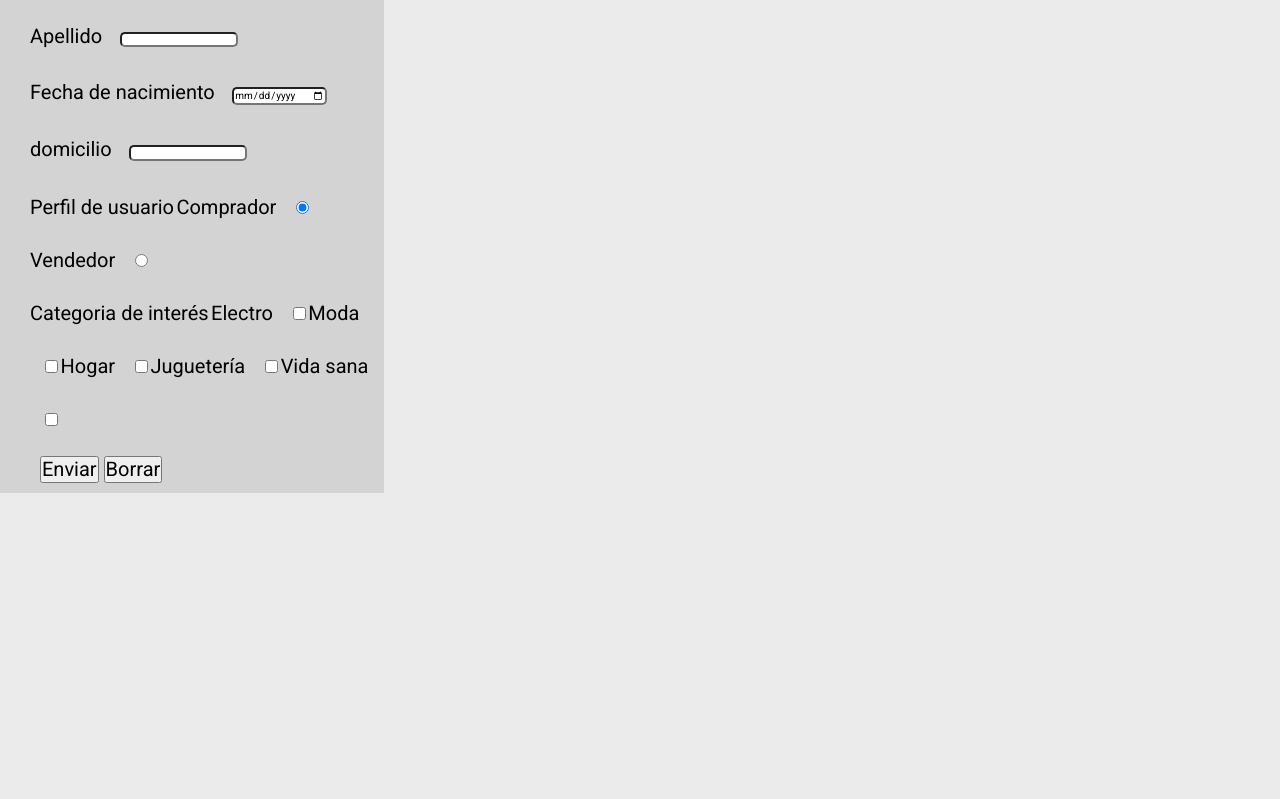
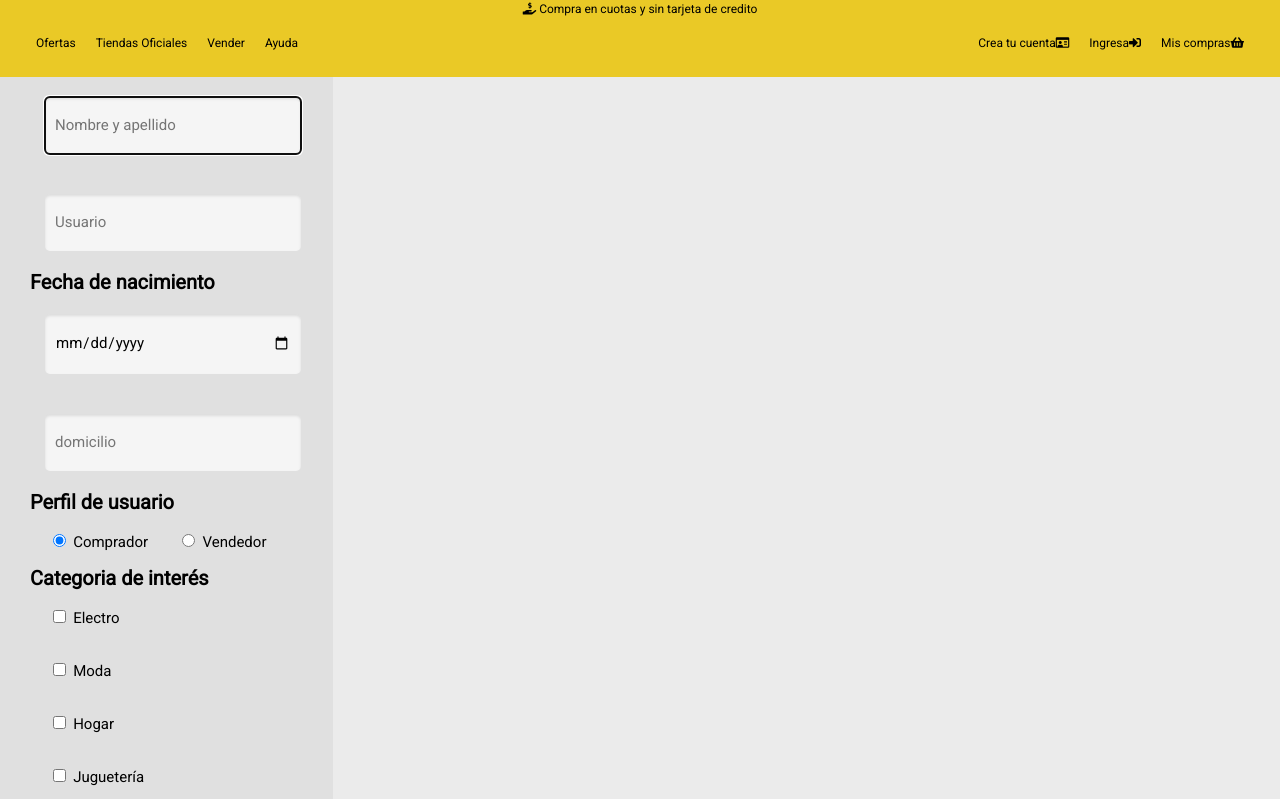
Before and after one commit to midoc05/MercadoLiebre, a website: page views/register.html in a window 1280 px wide. Shown: the part 185-984 px from the top of the page. Before the commit the page ends 800 px from the top, so only its background shows below. Drawn offline with Linux system fonts and the light colour scheme.

Commit message:
se completan formularios con estilos, faltas los @media

```diff
--- a/public/css/home-styles.css
+++ b/public/css/home-styles.css
@@ -247,12 +247,39 @@ ul{
   flex-direction: column;
   right: 50%;
   padding-left: 30px;
-  background-color: lightgrey;
-  width: 30%;
+  background-color: #e0e0e0;
+  width: 26vw;
+  align-content: center;
+  align-self: center;
+}
+.register-form input {
+  padding: 20px 10px;
+  font-size: 1.5rem;
+  margin: 2.5%;
+}
+.campo_comp{
+  background: #f5f5f5;
+  font-size: 1.5rem;
+  -moz-border-radius: 3px;
+  -webkit-border-radius: 3px;
+  border-radius: 3px;
+  border: none;
+  padding: 13px 10px;
+  width: 20vw;
+  margin-bottom: 20px;
+  box-shadow: inset 0px 2px 3px rgba( 0,0,0,0.1 );
+  clear: both;
 }
 
+.register-form p {
+  font-size: 2rem;
+  font-weight: 1000;
+  }
+
 .register-form label {
-font-size: 2rem;
+font-size: 1.5rem;
+margin: 2.5%;
+
 }
 
 .register-form input {
@@ -269,8 +296,34 @@ font-size: 2rem;
 .register-button {
   font-size: 2rem;
   padding: 1rem;
+  text-align: end;
+}
+.register-button button{
+  margin-right: 1rem;
+  margin-bottom: 0.75rem;
+  border-radius: 12px;
+  color: #ffffff;
+  padding: 10px 20px 10px 20px;
+  background: grey;
+  border: none;
+}
+.register-button button:hover{
+  border-radius: 15px;
+  background: #1259c3;
+}
+.register-form a{
+  color: rgb(122, 122, 122);
+  font-size: 1.5rem;
+  text-decoration: none;
+  padding: 1rem;
+}
+.register-form a:hover{
+  color: #1259c3;
+  font-size: 1.5rem;
+  text-decoration: none;
+  padding: 1rem;
+}
 
-}
 
 /* footer */
 footer {
--- a/views/register.html
+++ b/views/register.html
@@ -5,13 +5,13 @@
     <meta charset="UTF-8">
     <meta http-equiv="X-UA-Compatible" content="IE=edge">
     <meta name="viewport" content="width=device-width, initial-scale=1.0">
-    <title>MercadoLiebre - Registro</title>
+    <title>Mercado Liebre</title>
     <link rel="preconnect" href="https://fonts.googleapis.com">
     <link rel="preconnect" href="https://fonts.gstatic.com" crossorigin>
     <link href="https://fonts.googleapis.com/css2?family=Roboto&display=swap" rel="stylesheet">
+    <!-- iconos -->
+    <link href="https://cdnjs.cloudflare.com/ajax/libs/font-awesome/5.15.3/css/all.min.css" rel="stylesheet" />
     <link rel="stylesheet" href="/css/normalize.css">
-
-    <link rel="stylesheet" href="/css/register-styles.css">
     <link rel="stylesheet" href="/css/home-styles.css">
     <link href="https://cdnjs.cloudflare.com/ajax/libs/font-awesome/5.15.3/css/all.min.css" rel="stylesheet" />
 </head>
@@ -19,13 +19,21 @@
 <body>
 
     <header class="top-header">
+        <section>
+            <img width="200" src="/images/logo-mercado-liebre.svg" alt="logo de mercado liebre">
+            <div class="top-header__input">
+                <input type="text" placeholder="Buscar productos, marcas">
+                <div class="icon-search">
+                    <i class="fas fa-search"></i>
+                </div>
 
-        <section>
-            <a href="/"><img width="200" src="/images/logo-mercado-liebre.svg" alt="logo de mercado liebre"></a>
-            <input type="text">
+            </div>
         </section>
 
-        <p>Compra en cuotas y sin tarjeta de credito</p>
+        <p>
+            <i class="fas fa-hand-holding-usd"></i>
+            Compra en cuotas y sin tarjeta de credito
+        </p>
 
         <nav class="navBar">
             <ul class="navBar-search">
@@ -34,15 +42,27 @@
                 <li><a href="">Vender</a></li>
                 <li><a href="">Ayuda</a></li>
             </ul>
+
             <ul class="navBar-login">
-                <li><a href="./register.html">Crea tu cuenta</a></li>
-                <li><a href="./login.html">Ingresa</a></li>
-                <li><a href="">Mis compras</a></li>
+                <li>
+                    <a href="./register.html">Crea tu cuenta </a>
+                    <i class="far fa-id-card"></i>
+                </li>
+                <li>
+                    <a href="./login.html">Ingresa </a>
+                    <i class="fas fa-sign-in-alt"></i>
+                </li>
+                <li>
+                    <a href="">Mis compras </a>
+                    <i class="fas fa-shopping-basket"></i>
+                </li>
             </ul>
         </nav>
+
         <div class="burger-menu">
             <i class="fas fa-bars"></i>
         </div>
+
     </header>
 
     <!--Inicio del formulario-->
@@ -50,46 +70,60 @@
         <form action="/registro" method="POST">
 
             <li>
-                <label for="nombre">Nombre</label>
-                <input type="text" id="nombre" name="nombre">
+                <input class="campo_comp" type="text" id="nombre" name="nombre" placeholder="Nombre y apellido"
+                    autofocus>
             </li>
 
             <li>
-                <label for="appellido">Apellido</label>
-                <input type="text" id="apellido" name="apellido">
+                <input class="campo_comp" type="text" id="usuario" name="usuario" placeholder="Usuario">
             </li>
 
             <li>
-                <label for="nacimiento">Fecha de nacimiento</label>
-                <input type="date" id="nacimiento" name="nacimiento">
+                <p>Fecha de nacimiento</p>
+                <input class="campo_comp" type="date" id="nacimiento" name="nacimiento">
             </li>
 
             <li>
-                <label for="domicilio">domicilio</label>
-                <input type="text" id="domicilio" name="domicilio">
+                <input class="campo_comp" type="text" id="domicilio" name="domicilio" placeholder="domicilio">
             </li>
 
             <li>
-                <label for="perfil">Perfil de usuario</label>
-                <label for="perfil">Comprador
-                    <input name="perfil" id="perfil" type="radio" value="comprador" checked></label>
-                <label for="perfil">Vendedor
-                    <input name="perfil" id="perfil" type="radio" value="vendedor"></label>
+                <p>Perfil de usuario</p>
+                <label>
+                    <input name="perfil" id="comprador" type="radio" value="comprador" checked>Comprador
+                </label>
+                <label class="container">
+                    <input name="perfil" id="vendedor" type="radio" value="vendedor">Vendedor
+                </label>
             </li>
 
+            <p>Categoria de interés</p>
+            <label>
+                <input name="categoria" id="electro" type="checkbox" value="electro">Electro
+
+            </label>
+
+            <li><label for="moda">
+                    <input name="categoria" id="moda" type="checkbox" value="moda">Moda
+
+                </label>
+            </li>
             <li>
-                <label for="categoria">Categoria de interés</label>
-                <label for="electro">Electro
-                    <input name="categoria" id="electro" type="checkbox" value="electro"></label>
-                <label for="moda">Moda
-                    <input name="categoria" id="moda" type="checkbox" value="moda"></label>
-                <label for="hogar">Hogar
-                    <input name="categoria" id="hogar" type="checkbox" value="hogar"></label>
-                <label for="jugueteria">Juguetería
-                    <input name="categoria" id="jugueteria" type="checkbox" value="jugueteria"></label>
-                <label for="vidaSana">Vida sana
-                    <input name="categoria" id="vidaSana" type="checkbox" value="vidaSana"></label>
+                <label for="hogar">
+                    <input name="categoria" id="hogar" type="checkbox" value="hogar">Hogar
+                </label>
             </li>
+            <li>
+                <label for="jugueteria">
+                    <input name="categoria" id="jugueteria" type="checkbox" value="jugueteria">Juguetería
+                </label>
+            </li>
+            <li>
+                <label for="vidaSana">
+                    <input name="categoria" id="vidaSana" type="checkbox" value="vidaSana">Vida sana
+                </label>
+            </li>
+
             <li class="register-button">
                 <button type="submit">Enviar</button>
                 <button type="reset">Borrar</button>
```
Also changed, not shown: views/login.html (+43 -10 lines).
